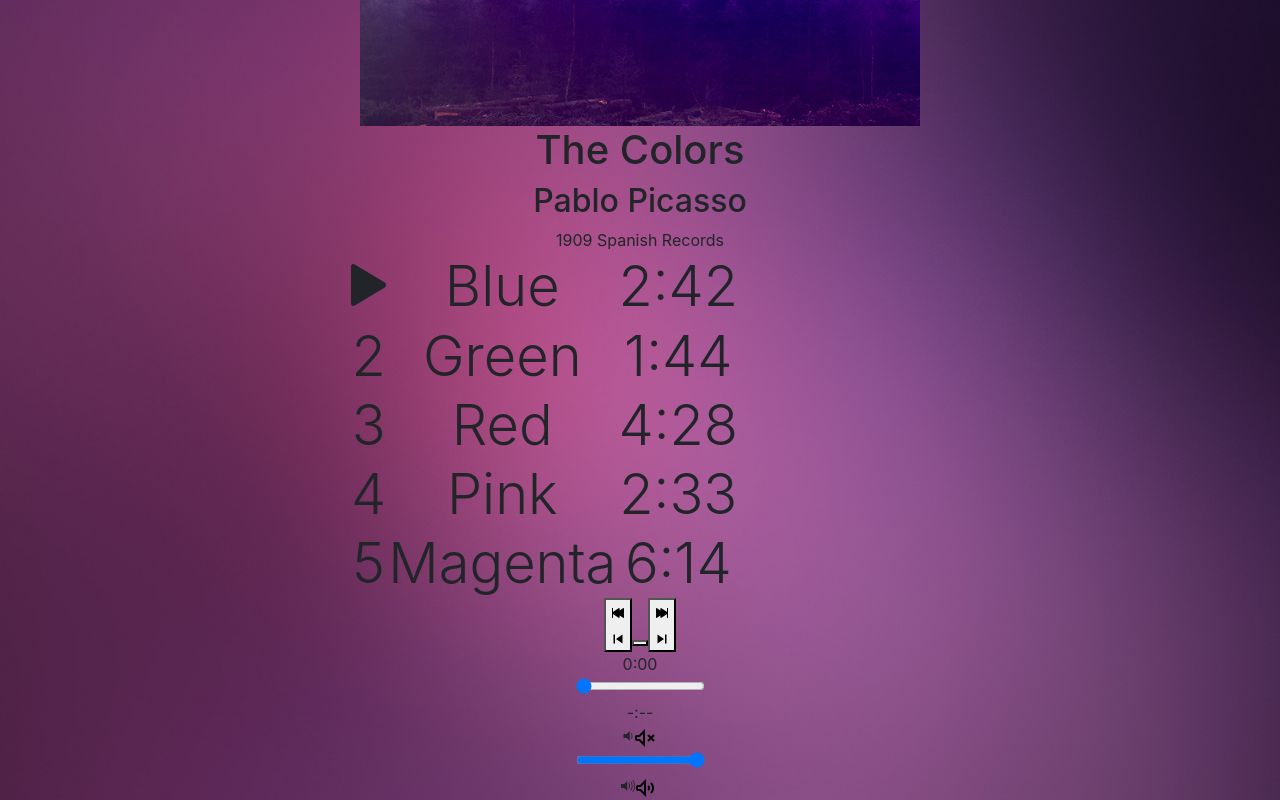
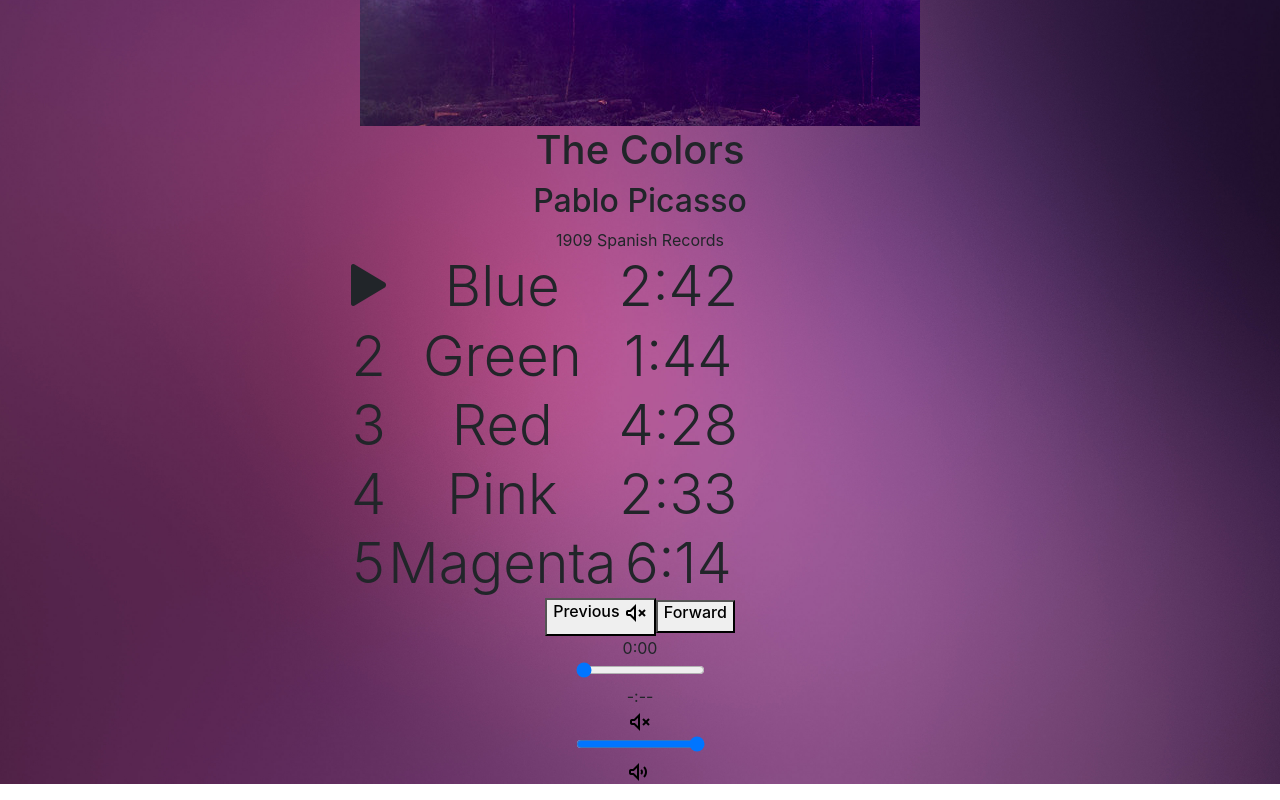
Before and after one commit to piercehicks/bloc-jams-react, a React (Create React App) app: page /album/the-colors in a window 1280 px wide. Shown: the part 525-1325 px from the top of the page. Built offline with nearby package versions, Linux system fonts and the light colour scheme.

Commit message:
standard buttons

```diff
--- a/src/components/Album.js
+++ b/src/components/Album.js
@@ -3,6 +3,7 @@ import { Link } from 'react-router-dom';
 import '../App.css';
 import albumData from './../data/albums';
 import PlayerBar from './PlayerBar';
+
 
 class Album extends Component {
    constructor(props){
--- a/src/components/PlayerBar.js
+++ b/src/components/PlayerBar.js
@@ -14,25 +14,11 @@ class PlayerBar extends Component {
     <section className="player-bar">
     <section id="buttons">
          <button id="previous" onClick={this.props.handlePrevClick}>
-           <div className="ion-skip-backward">
-            <img src={Backward} alt="Backward arrow" />
-           </div>
+           <h6>Previous <img src={VolumeOff} alt="VolumeOff sign" /></h6>
          </button>
-         <button id="play-pause" onClick={this.props.handleSongClick}>
-           <span className={this.props.isPlaying
-              ?
-               <img src={Pause} alt="Pause sign" />
-              :
-              <img src={Play} alt="Play sign" />
 
-            }>
-          </span>
-
-         </button>
          <button id="next" onClick={this.props.handleNextClick}>
-           <span className="ion-skip-forward">
-            <img src={Forward} alt="Forward arrow" />
-           </span>
+           <h6>Forward</h6>
          </button>
        </section>
        <section id="time-control">
@@ -49,7 +35,7 @@ class PlayerBar extends Component {
          <div className="total-time">{this.props.formatTime(this.props.duration)}</div>
        </section>
        <section id="volume-control">
-         <div className="icon ion-volume-low">
+         <div>
           <img src={VolumeOff} alt="VolumeOff sign" />
          </div>
          <input
@@ -61,7 +47,7 @@ class PlayerBar extends Component {
           step='0.01'
           onChange={this.props.handleVolumeChange}
            />
-         <div className="icon ion-volume-high">
+         <div>
           <img src={VolumeHigh} alt="VolumeHigh sign" />
          </div>
          </section>
```
